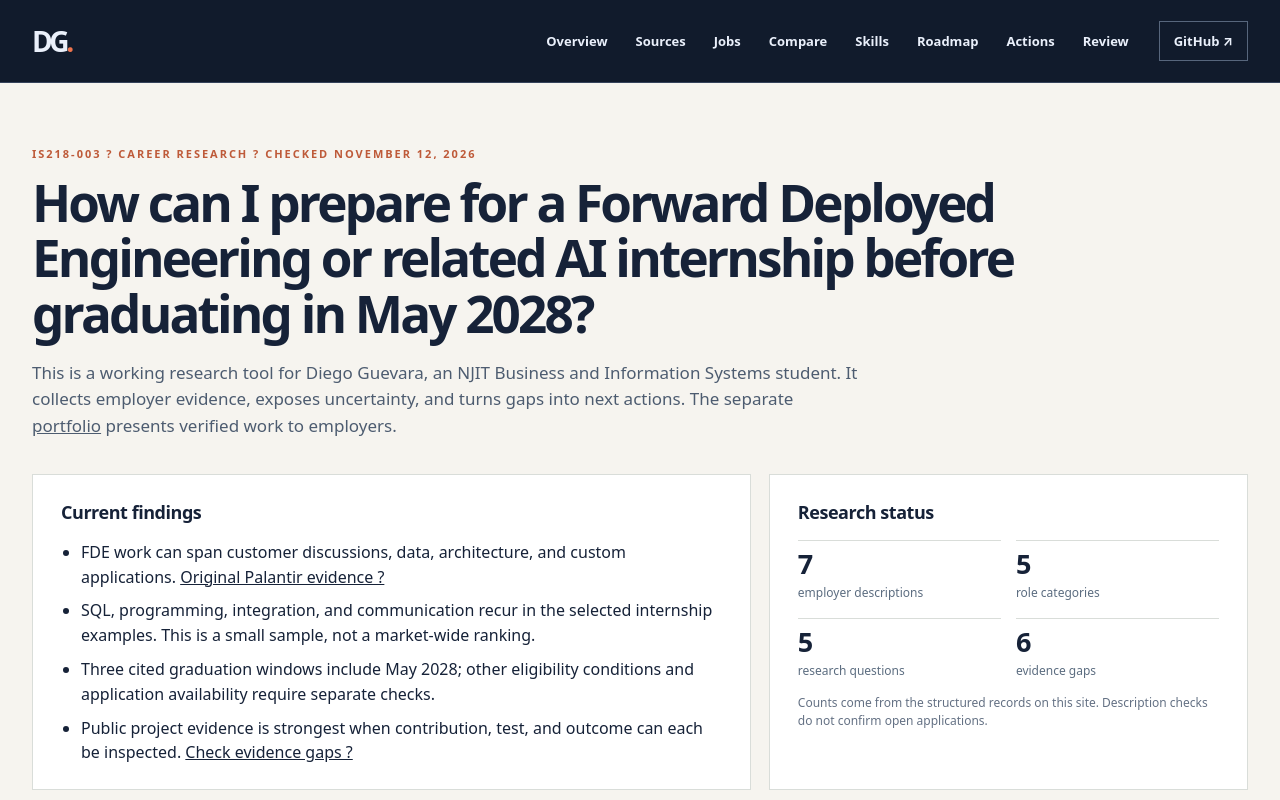
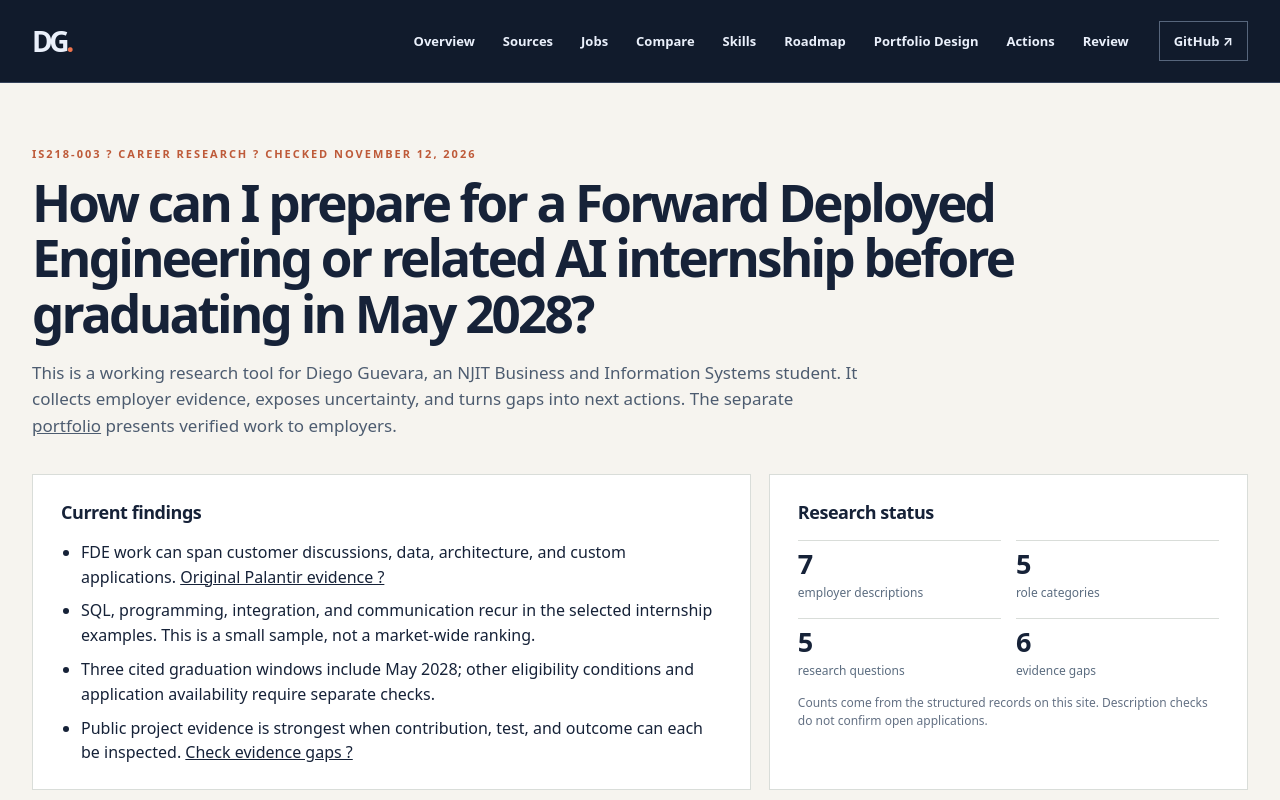
Before and after one commit to dlg309/ai-career-portfolio-plan, a website with bundled scripts: page index.html in a window 1280 px wide. Shown: the top 800 px of the page. Built offline with nearby package versions, Linux system fonts and the light colour scheme.

Commit message:
Link portfolio design from main navigation

```diff
--- a/index.html
+++ b/index.html
@@ -13,7 +13,7 @@
   <a class="skip-link" href="#main">Skip to content</a>
   <header class="site-header" id="top"><div class="wrap header-inner">
     <a class="brand" href="#top" aria-label="Diego Guevara, back to top"><span class="brand-mark">DG<span class="accent">.</span></span><span class="brand-label">CAREER / RESEARCH</span></a>
-    <nav aria-label="Main navigation"><a href="#overview">Overview</a><a href="#research">Sources</a><a href="#jobs">Jobs</a><a href="#compare-tool">Compare</a><a href="#skills">Skills</a><a href="#roadmap">Roadmap</a><a href="#actions">Actions</a><a href="#review">Review</a></nav>
+    <nav aria-label="Main navigation"><a href="#overview">Overview</a><a href="#research">Sources</a><a href="#jobs">Jobs</a><a href="#compare-tool">Compare</a><a href="#skills">Skills</a><a href="#roadmap">Roadmap</a><a href="#portfolio">Portfolio Design</a><a href="#actions">Actions</a><a href="#review">Review</a></nav>
     <a class="header-link" href="https://github.com/dlg309/ai-career-portfolio-plan">GitHub ↗</a>
   </div></header>
   <main id="main">
```
